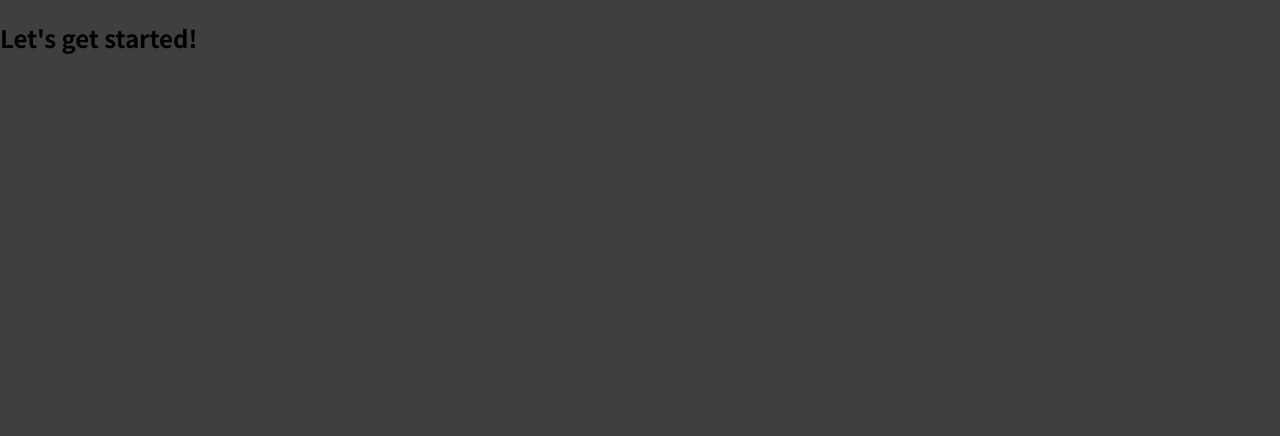
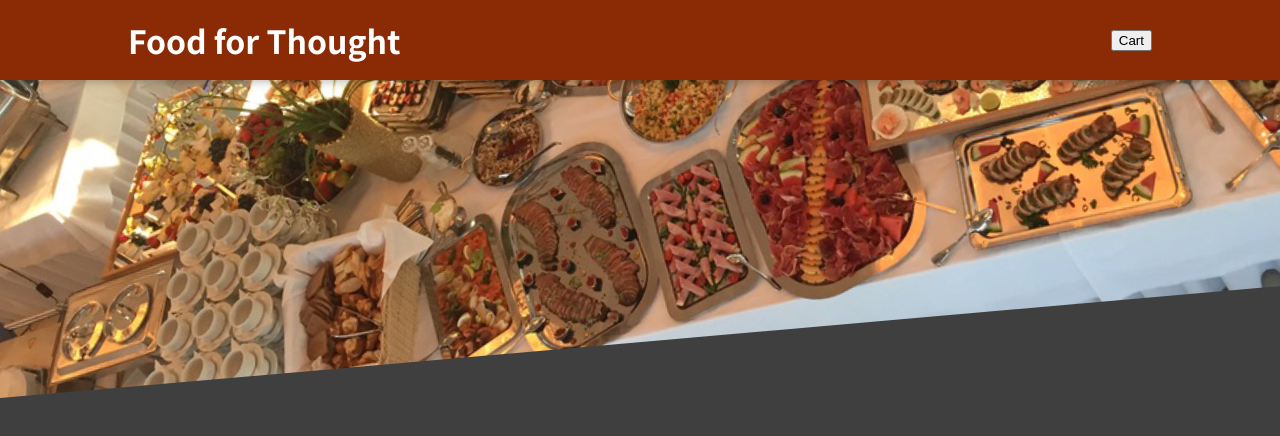
Before and after one commit to bombasic/food-order-app, a React (Create React App) app: page / in a window 1280 px wide. Shown: the top 436 px of the page. Built offline with nearby package versions, Linux system fonts and the light colour scheme.

Commit message:
Adding initial header component and styling

```diff
--- a/src/App.js
+++ b/src/App.js
@@ -1,8 +1,12 @@
+import React from "react";
+
+import Header from "./Components/Layout/Header";
+
 function App() {
   return (
-    <div>
-      <h2>Let's get started!</h2>
-    </div>
+    <>
+      <Header />
+    </>
   );
 }
 
--- /dev/null
+++ b/src/Components/Layout/Header.js
@@ -0,0 +1,19 @@
+import React from "react";
+
+import mealsImg from "../../assets/meals.jpg";
+import classes from "./Header.module.css";
+
+const Header = (props) => {
+  return (
+    <>
+      <header className={classes.header}>
+        <h1>Food for Thought</h1>
+        <button>Cart</button>
+      </header>
+      <div className={classes["main-image"]}>
+        <img src={mealsImg} alt="A table full of food" />
+      </div>
+    </>
+  );
+};
+export default Header;
--- /dev/null
+++ b/src/Components/Layout/Header.module.css
@@ -0,0 +1,29 @@
+.header {
+  position: fixed;
+  top: 0;
+  left: 0;
+  width: 100%;
+  height: 5rem;
+  background-color: #8a2b06;
+  color: white;
+  display: flex;
+  justify-content: space-between;
+  align-items: center;
+  padding: 0 10%;
+  box-shadow: 0 2px 8px rgba(0, 0, 0, 0.25);
+  z-index: 10;
+}
+
+.main-image {
+  width: 100%;
+  height: 25rem;
+  z-index: 0;
+  overflow: hidden;
+}
+
+.main-image img {
+  width: 110%;
+  height: 100%;
+  object-fit: cover;
+  transform: rotateZ(-5deg) translateY(-4rem) translateX(-1rem);
+}
```
Also changed, not shown: src/assets/meals.jpg (added), 1 other file (tests, documents, lock files or other folders).
